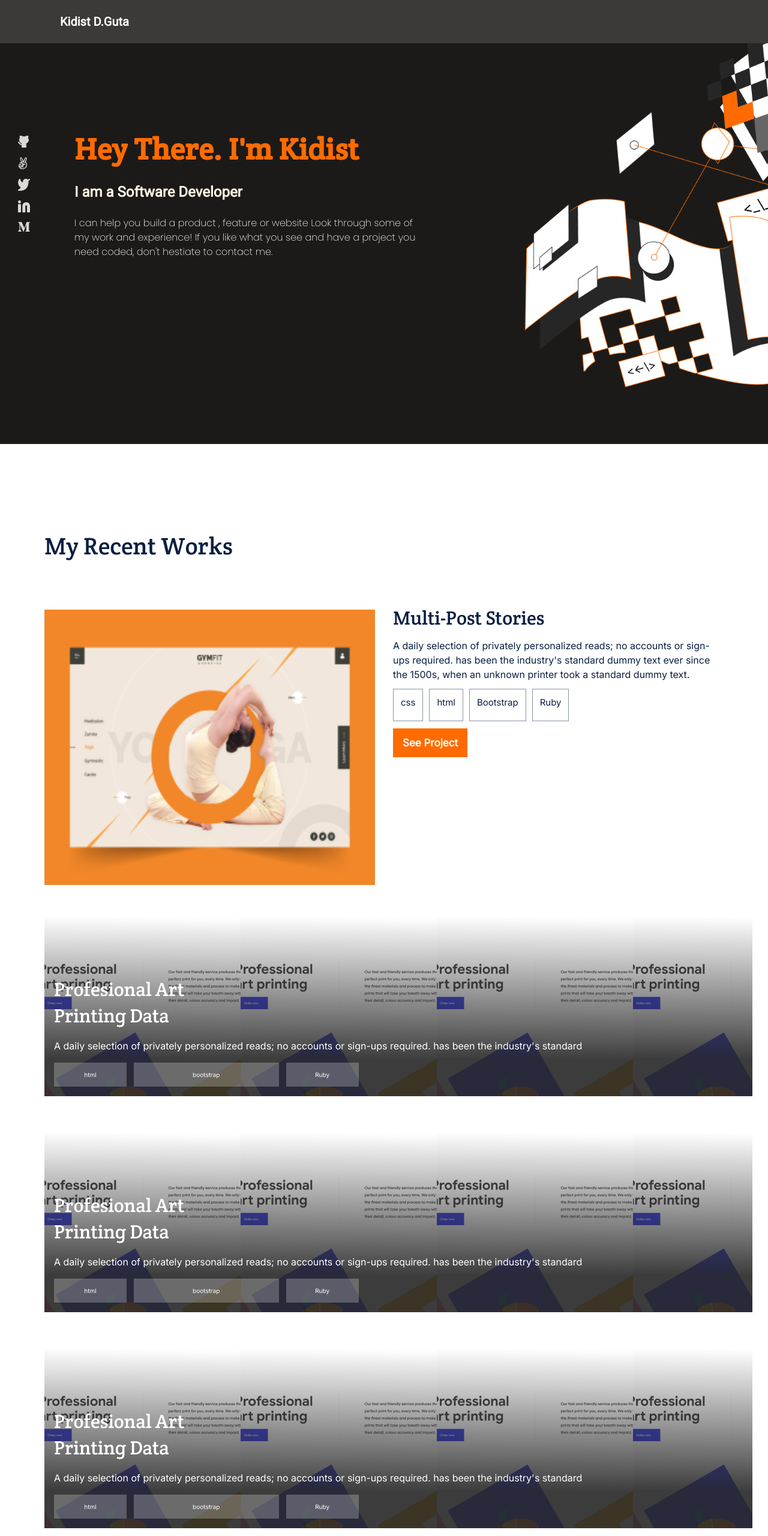
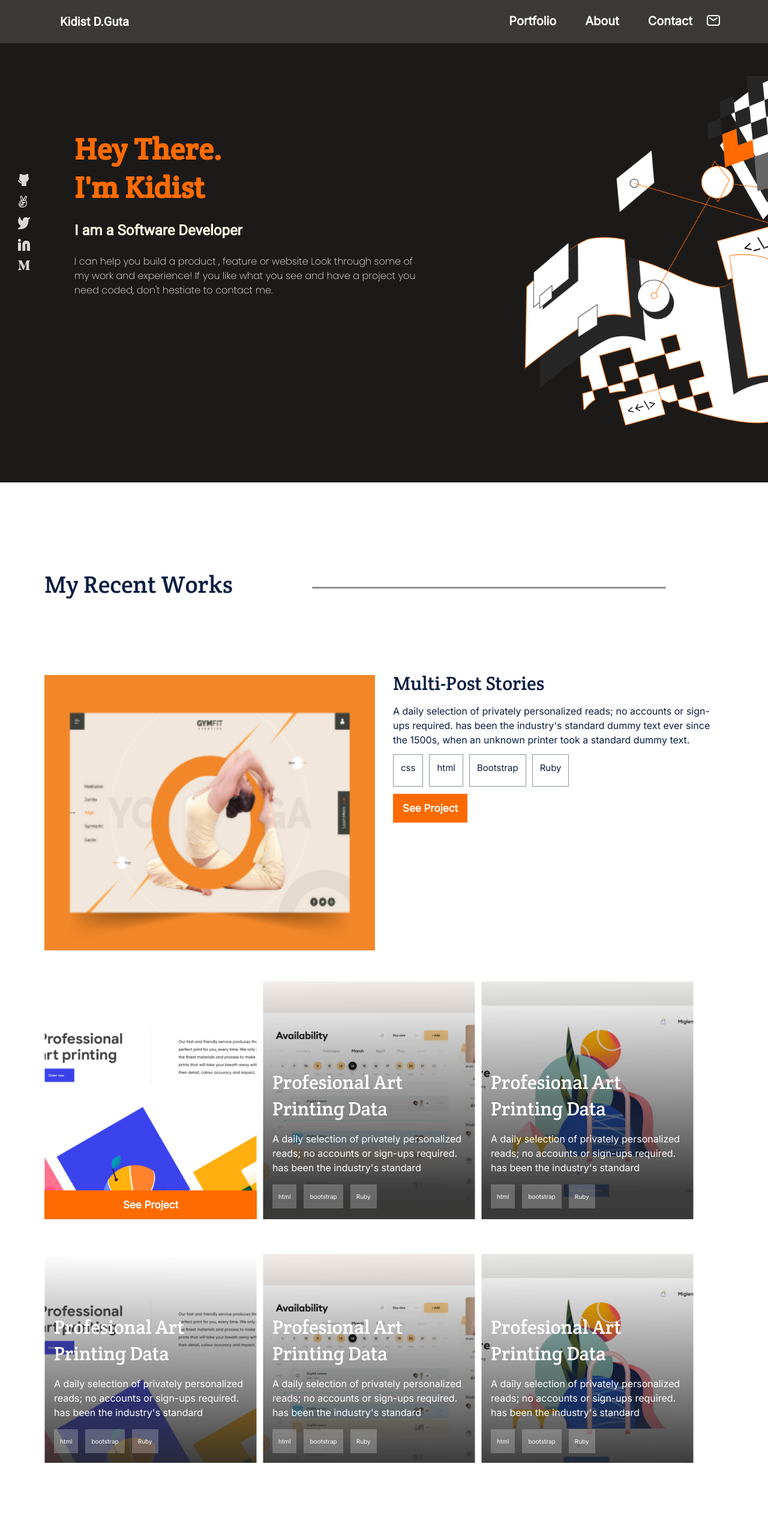
Before and after one commit to Ney2/Portfolio, a website: page index.html in a window 1280 px wide. Shown: the top 2560 px of the page at 60% size. Drawn offline with Linux system fonts and the light colour scheme.

Commit message:
Update indext.html file

```diff
--- a/index.html
+++ b/index.html
@@ -17,12 +17,25 @@
                    <img src="img/Union.svg" alt="menu-bar" />
                  </div>
                  </nav>
-            </nav>
+
+      <!--Desktop vesion menu -->
+      <nav class="desktop-menu">
+        <ul class="desktop-bar">
+          <li class="desktop-list"><a href="#header-content">Portfolio</a></li>
+          <li class="desktop-list"><a href="#work-content">About</a></li>
+          <li class="desktop-list"><a href="#contact">Contact</a></li>
+        <a href="#">
+        <img  class="desktop-list" src="img/Desktop/message-icon.png" alt="message-icon">
+        </a>
+       </ul>
+      </nav>
+  </nav>
+        <!-- end of desktop vesion menu -->
     </section>
 
     <section class="header-content">
       <div class="container">
-      <h1>Hey There. I'm Kidist</h1>
+      <h1>Hey There. <br>I'm Kidist</h1>
       <h2>I am a Software Developer</h2>
       <p>I can help you build a product , feature or website Look through some of my work and experience! If you like what you see and have a project you need coded, don't hestiate to contact me.</p>
     </div>
@@ -48,8 +61,9 @@
       </div>
     </section>
 
- <section class="works">
+ <section class="works" id="work-content">
     <h3 class="title">My Recent Works</h3>
+    <img src="img/Desktop/Vector.png" alt="vectors" id="line" />
    <div class="my-works">
      <div class="work-pic-1">
        <img  class="work-pic-1" src="./img/work-img/work-1.png" alt="My work" />
@@ -66,7 +80,9 @@
          <button class="button-1" type="button">See Project</button>
      </div>
    </div>
-   <div class="work-pic-2">
+
+   <div class="work-lists">
+   <div class="work-pic-2" id="work-pic-2-1">
      <h2>Profesional Art<br> Printing Data</h2>
      <p>A daily selection of privately personalized reads; no accounts or sign-ups required. has been the industry's standard</p>
      <ul class="programming-languages-1">
@@ -77,7 +93,7 @@
      <button class="button-2" type="button">See Project</button>
    </div>
 
-   <div class="work-pic-2">
+   <div class="work-pic-2" id="work-pic-2-2">
      <h2>Profesional Art<br> Printing Data</h2>
      <p>A daily selection of privately personalized reads; no accounts or sign-ups required. has been the industry's standard</p>
      <ul class="programming-languages-1">
@@ -88,7 +104,7 @@
      <button class="button-2" type="button">See Project</button>
    </div>
 
-   <div class="work-pic-2">
+   <div class="work-pic-2" id="work-pic-2-3">
      <h2>Profesional Art<br> Printing Data</h2>
      <p>A daily selection of privately personalized reads; no accounts or sign-ups required. has been the industry's standard</p>
      <ul class="programming-languages-1">
@@ -99,7 +115,7 @@
      <button class="button-2" type="button">See Project</button>
    </div>
 
-   <div class="work-pic-2">
+   <div class="work-pic-2" id="work-pic-2-4">
      <h2>Profesional Art<br> Printing Data</h2>
      <p>A daily selection of privately personalized reads; no accounts or sign-ups required. has been the industry's standard</p>
      <ul class="programming-languages-1">
@@ -110,7 +126,7 @@
      <button class="button-2" type="button">See Project</button>
    </div>
 
-   <div class="work-pic-2">
+   <div class="work-pic-2" id="work-pic-2-5">
      <h2>Profesional Art<br> Printing Data</h2>
      <p>A daily selection of privately personalized reads; no accounts or sign-ups required. has been the industry's standard</p>
      <ul class="programming-languages-1">
@@ -121,7 +137,7 @@
      <button class="button-2" type="button">See Project</button>
    </div>
 
-   <div class="work-pic-2">
+   <div class="work-pic-2" id="work-pic-2-6">
      <h2>Profesional Art<br> Printing Data</h2>
      <p>A daily selection of privately personalized reads; no accounts or sign-ups required. has been the industry's standard</p>
      <ul class="programming-languages-1">
@@ -131,16 +147,18 @@
      </ul>
      <button class="button-2" type="button">See Project</button>
    </div>
-
+  </div>
    </section>
 
    <section class="About-me">
+     <div class="about-part">
      <h2>About me</h2>
      <p>Hello I’m a software developer! I can help you build a product , feature or website Look through some of my work and experience! If you like what you see and have a project you need coded, don’t hestiate to contact me.</p>
      <button class="button-3" type="button">Get My Resume</button>
+     </div>
      <div class="frameworks">
      <div class="lists">
-       <h1>
+       <h1 class="title-1">
          <img src="./img/About-me/Dimond.png" alt="Dimond Icon" />
          Language
        </h1>
@@ -151,7 +169,7 @@
          <li>Css</li>
        </ul>
 
-       <h1>
+       <h1 class="title-2">
          <img src="./img/About-me/Rectangle.png" alt="Rectangle Icon" />
          Frameworks
        </h1>
@@ -163,7 +181,7 @@
          <li>Selenium</li>
        </ul>
 
-       <h1>
+       <h1 class="title-3">
          <img src="./img/About-me/Circle.png" alt="Circle Icon" />
          Skills
        </h1>
@@ -179,6 +197,9 @@
    </section>
 
    <section class="contact" id="contact">
+     <div class="contact-part">
+
+
     <div class="contact-me">
       <h2 class="contact-intro">I'm always interested in hearing about new projects,
         so if you'd like to chat please get in touch.</h2>
@@ -204,6 +225,7 @@
   <button type="submit" name="button" id="button-4">Get in touch</button>
     </form>
     </div>
+    </div>
    </section>
 
    <section class="footer">
```
